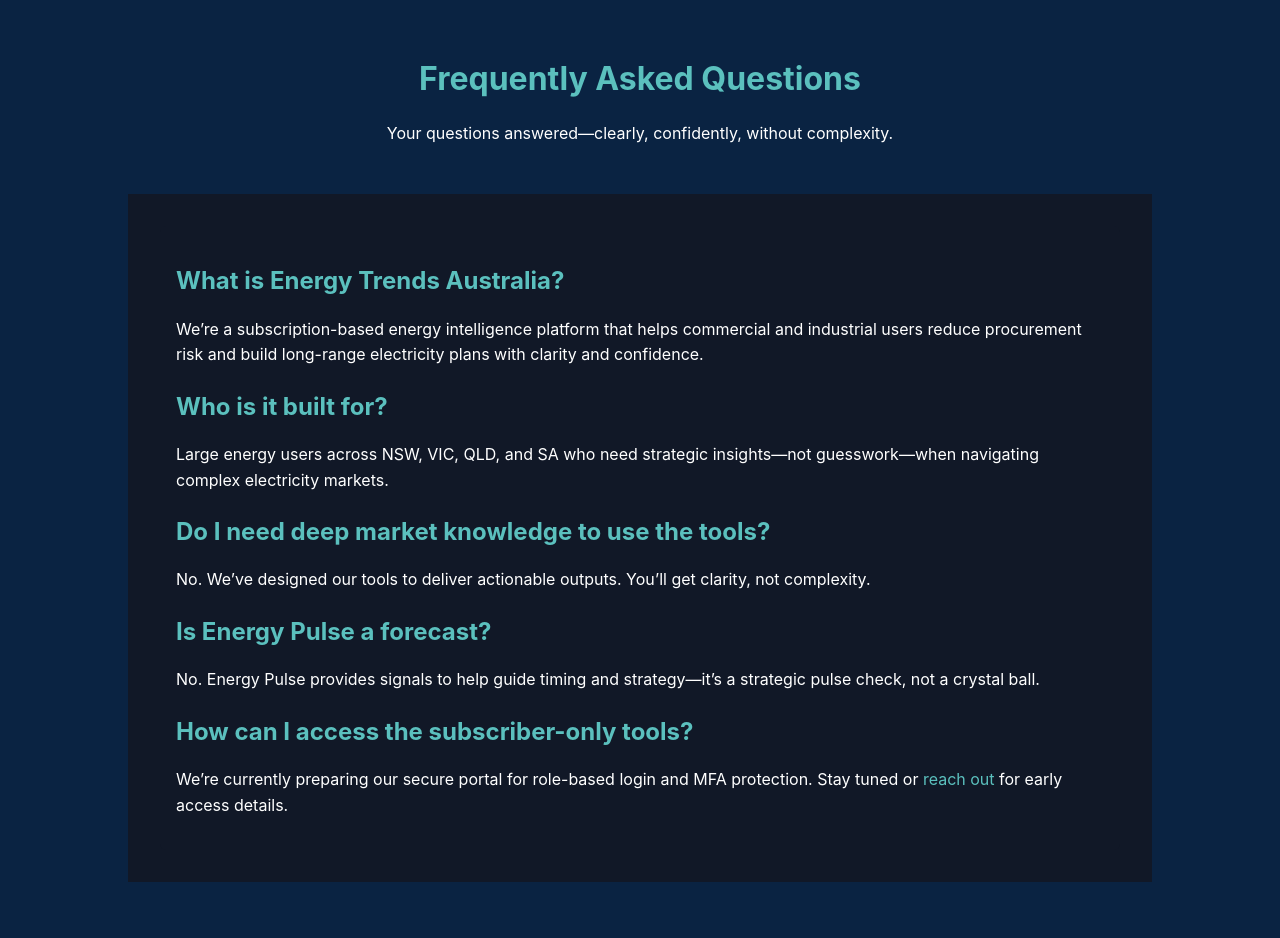
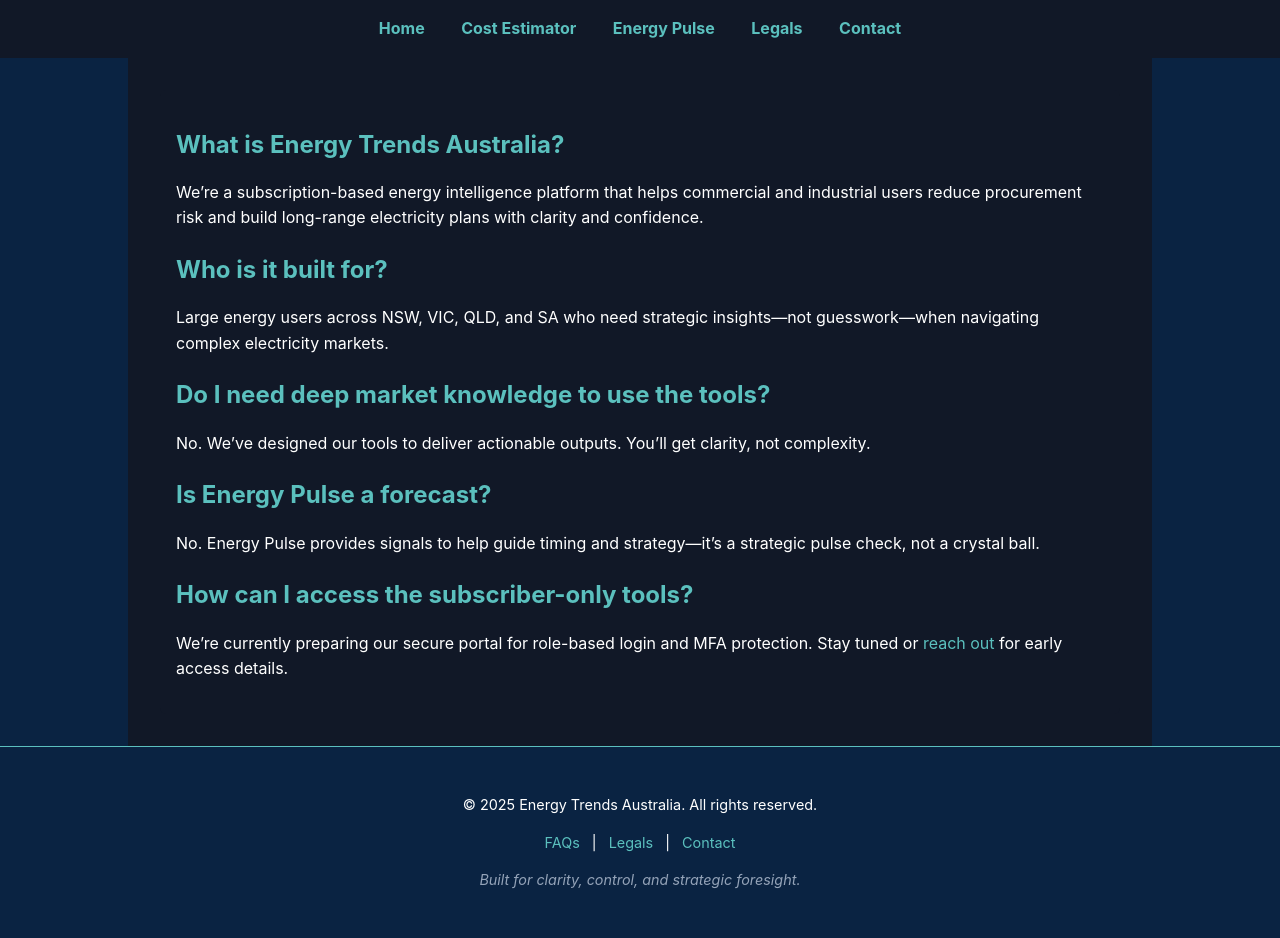
Before and after one commit to EnergyTrendsAU/energytrends.au, a Jekyll site: the page built from faq.html, in a window 1280 px wide. Built offline with Jekyll 4.4.1, drawn with Linux system fonts in a browser that asks for light colours; before the commit the page ends 900 px from its top, so only the background shows below that.

Commit message:
Update faq.html

```diff
--- a/faq.html
+++ b/faq.html
@@ -1,17 +1,8 @@
-<!DOCTYPE html>
-<html lang="en">
-<head>
-  <meta charset="UTF-8" />
-  <title>FAQs | Energy Trends Australia</title>
-  <link rel="stylesheet" href="style.css" />
-</head>
-<body>
-  <header class="hero">
-    <h1>Frequently Asked Questions</h1>
-    <p>Your questions answered—clearly, confidently, without complexity.</p>
-  </header>
-
-  <main>
+---
+layout: default
+title: FAQs
+permalink: /faq.html
+---
 <section>
   <h2>What is Energy Trends Australia?</h2>
   <p>We’re a subscription-based energy intelligence platform that helps commercial and industrial users reduce procurement risk and build long-range electricity plans with clarity and confidence.</p>
@@ -28,6 +19,3 @@
   <h2>How can I access the subscriber-only tools?</h2>
   <p>We’re currently preparing our secure portal for role-based login and MFA protection. Stay tuned or <a href="contact.html">reach out</a> for early access details.</p>
 </section>
-  </main>
-</body>
-</html>
```
Lines whose indentation alone changed are shown as unchanged.
